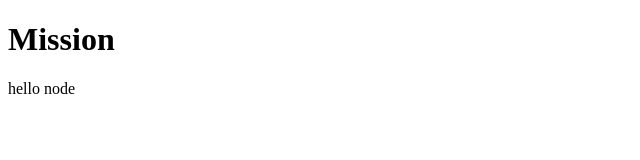
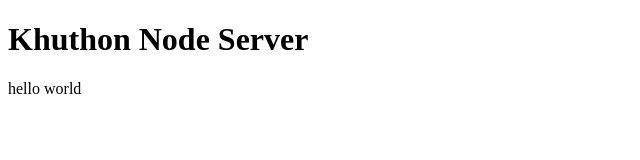
Before and after one commit to seungheon123/Khuthon-2023, a website: page public/index.html in a window 1280 px wide. Shown: the whole page, without its empty margins (0-640 px from the left). Drawn offline with Linux system fonts and the light colour scheme.

Commit message:
Update: html 파일 수정

```diff
--- a/public/index.html
+++ b/public/index.html
@@ -4,10 +4,10 @@
     <meta charset="UTF-8">
     <meta http-equiv="X-UA-Compatible" content="IE=edge">
     <meta name="viewport" content="width=device-width, initial-scale=1.0">
-    <title>Mission</title>
+    <title>Khuthon</title>
 </head>
 <body>
-    <h1>Mission</h1>
-    <p>hello node</p>
+    <h1>Khuthon Node Server</h1>
+    <p>hello world</p>
 </body>
 </html>
```
